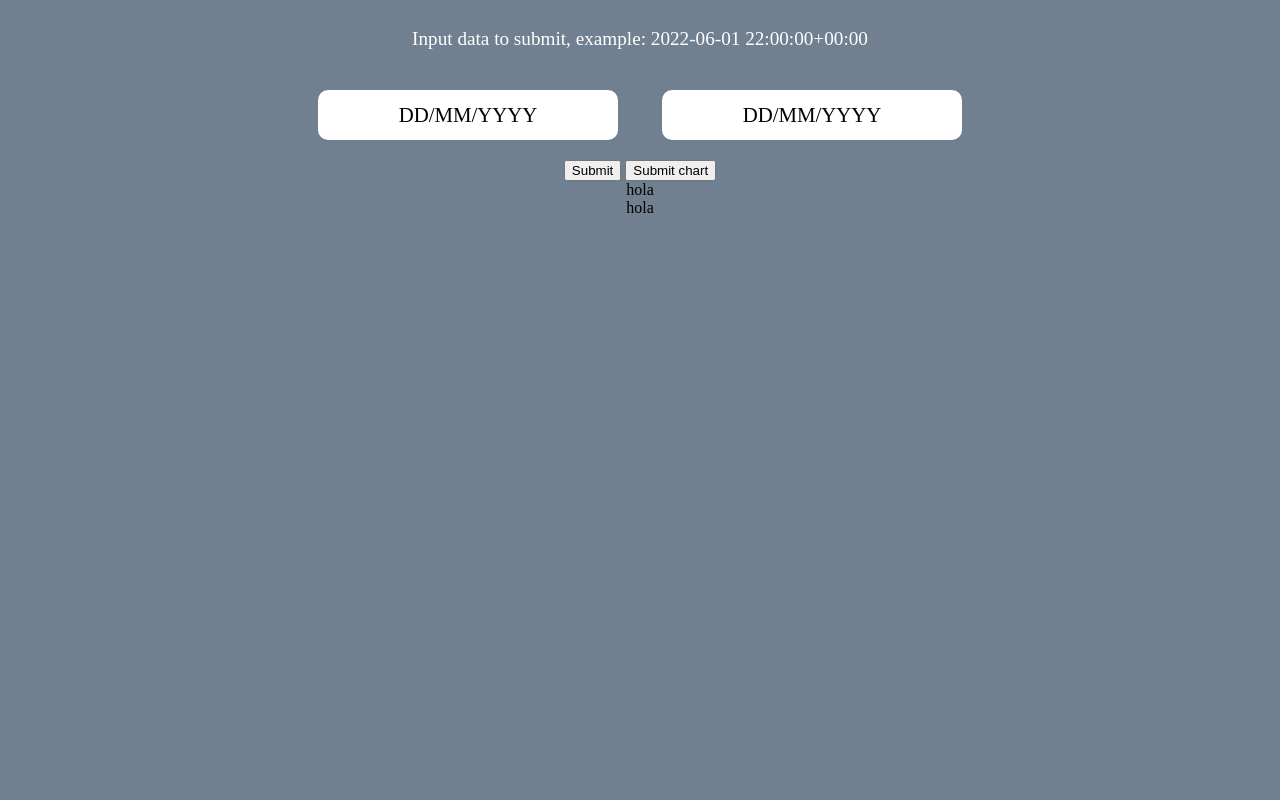
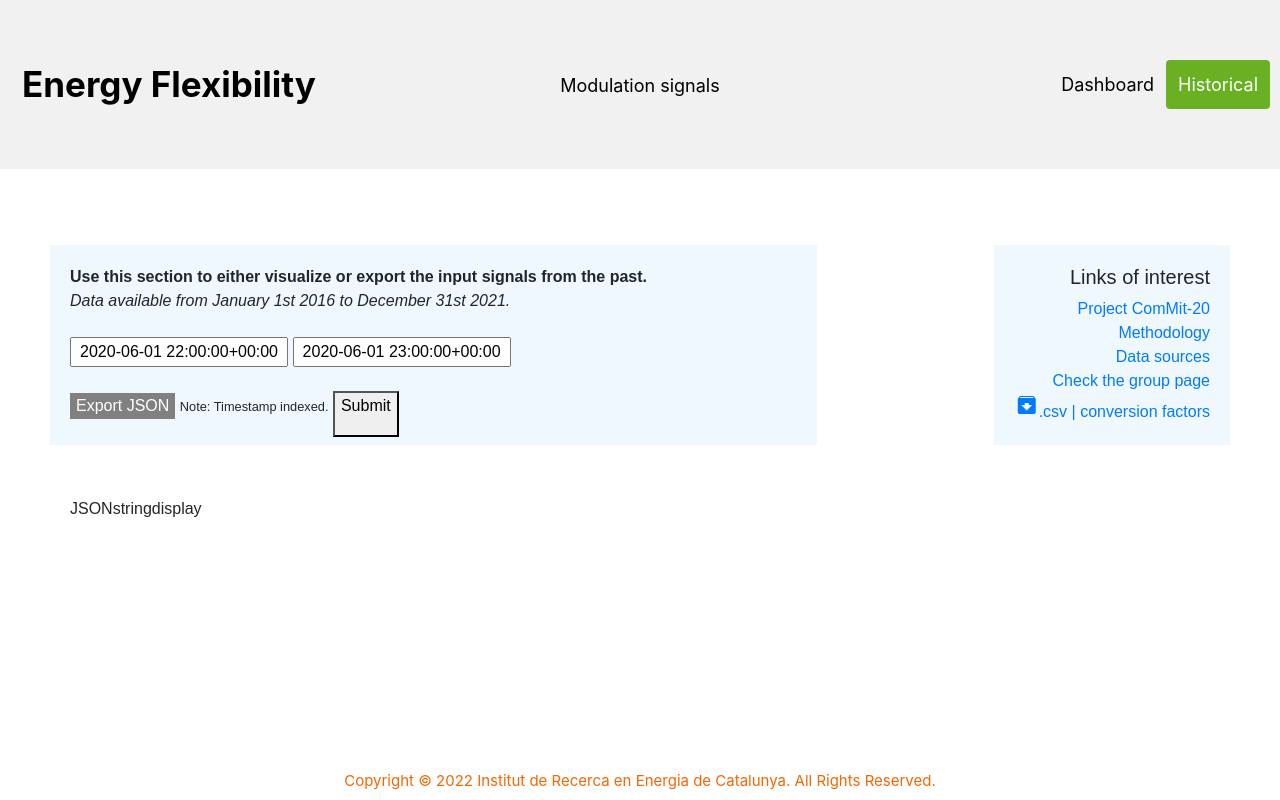
Before and after one commit to florezal754/test_app_greetings, a Flask app: template templates/historical.html in a window 1280 px wide. Run offline with Flask 2, Linux system fonts and the light colour scheme; the template is opened without the code that fills it, so the values that code supplies are empty; some libraries are stand-ins or nearby versions.

Commit message:
Update new historical

```diff
--- a/templates/historical.html
+++ b/templates/historical.html
@@ -1,39 +1,178 @@
+<!DOCTYPE html>
 <html>
-    <!--<link rel="stylesheet" href="https://cdn.jsdelivr.net/npm/bootstrap@4.3.1/dist/css/bootstrap.min.css" integrity="sha384-ggOyR0iXCbMQv3Xipma34MD+dH/1fQ784/j6cY/iJTQUOhcWr7x9JvoRxT2MZw1T" crossorigin="anonymous">-->
-    <link rel="stylesheet" href="{{ url_for('static', filename='css/main.css') }}">
+    <link rel="stylesheet" href="https://cdn.jsdelivr.net/npm/bootstrap@4.3.1/dist/css/bootstrap.min.css" integrity="sha384-ggOyR0iXCbMQv3Xipma34MD+dH/1fQ784/j6cY/iJTQUOhcWr7x9JvoRxT2MZw1T" crossorigin="anonymous">
 
 <head>
+    <meta charset="UTF-8">
+    <meta name="viewport" content="width=device-width, initial-scale=1">
+    <link href="https://fonts.googleapis.com/icon?family=Material+Icons" rel="stylesheet">
     <script src="https://ajax.googleapis.com/ajax/libs/jquery/3.1.1/jquery.min.js"></script>
-     <script src='https://cdn.plot.ly/plotly-latest.min.js'></script>
+
+    <title>Marginal signals</title>
+    <!-- Add the Plotly Script Scource in html head tag-->
+    <script src="https://cdn.plot.ly/plotly-latest.min.js" ></script>
+    <!--<link rel="stylesheet" href="{{ url_for('static', filename='main.css') }}">-->
+    <!--<link rel="stylesheet" href="/static/css/nav.css">-->
+    <style>
+        /*Dashboard style*/
+        * {box-sizing: border-box;}
+        .content {font-family: Arial;padding: 40px;}
+        .content_signals {font-family: Arial;margin-top:100px;margin-left:30px;margin-right:30px;align-content:center;}
+
+        #navsection {margin-bottom: 200px;}
+        /* Create two unequal columns that floats next to each other */
+        /* Left column */
+        .leftcolumn {float: left;width: 50%;}
+        /* Right column */
+        .rightcolumn {float: left;width: 50%;padding-left: 20px;}
+        /* Clear floats after the columns */
+        .row:after {content: "";display: table;clear: both;}
+        /* Footer */
+        .footer {font-size: 15px;text-align: center;position: fixed;padding:10px;margin:0;bottom: 0;width: 100%;height: 40px;color:rgb(245,102,0);background: white;}
+        /* Add a card effect for articles */
+        .card {background-color: white;padding: 20px;margin-top: 20px;}
+
+        /* Create a sticky/fixed navbar */
+        #navbar {
+            overflow: hidden;
+            background-color: #f1f1f1;
+            padding: 60px 10px; /* Large padding which will shrink on scroll (using JS) */
+            transition: 0.4s; /* Adds a transition effect when the padding is decreased */
+            position: fixed; /* Sticky/fixed navbar */
+            width: 100%;
+            top: 0; /* At the top */
+            z-index: 99;
+        }
+
+        /* Style the navbar links */
+        #navbar a {
+            float: left;
+            color: black;
+            text-align: center;
+            padding: 12px;
+            text-decoration: none;
+            font-size: 18px;
+            line-height: 25px;
+            border-radius: 4px;
+        }
+
+        /* Style the logo */
+        #navbar #logo {font-size: 35px;font-weight: bold;transition: 0.4s;}
+        /* Links on mouse-over */
+        #navbar a:hover {background-color: #ddd;color: black;}
+        /* Style the active/current link */
+        #navbar a.active {background-color: rgb(106,176,35);color: white;}
+        /* Display some links to the right */
+        #navbar-right {float: right;}
+        /* Centered section inside the top navigation */
+        .topnav-centered a {float: none;position: absolute;top: 50%;left: 50%;transform: translate(-50%, -50%);}
+
+        .inputPanel {width:30%;text-align:center;}
+
+    </style>
 </head>
 <body>
-    <p>Input data to submit, example: 2022-06-01 22:00:00+00:00</p>
+    <!-- Nav -->
+    <section id="navsection">
+        <div id="navbar">
+            <a href="https://marginal-signals.herokuapp.com/" id="logo">Energy Flexibility</a>
+            <!-- Centered link -->
+            <div class="topnav-centered">
+                <a href="https://marginal-signals.herokuapp.com/">Modulation signals</a>
+            </div>
+            <div id="navbar-right">
+              <a href="https://marginal-signals.herokuapp.com/dashboard">Dashboard</a>
+              <a href="https://marginal-signals.herokuapp.com/historical" class="active">Historical</a>
+            </div>
+          </div>
+    </section>
+    <!--<section class="content">-->
+    <!-- Main content -->
+    <section class="content_signals">
+        <div class="xx" id="xx" style="height:300px;width:100%;border:none;background:RGBA(0, 0, 0, 0);display:flex;justify-content:center;align-items:center;">
+            <div style="height:250px;width:100%;border:none;padding:20px;background:white;background:RGBA(0, 0, 0, 0)">
+                <div class="leftcolumn" style="height:200px;width:65%;background-color:#f0f8ff;border:none;padding:20px;">
+                    <b>Use this section to either visualize or export the input signals
+                        from the past.</b>  <br>
+                    <i>Data available from January 1st 2016 to December 31st 2021.</i>
+                    <br><br>
+                    <input class="inputPanel" type="text" id="start_date" name="start_date"  data-linked="true" value="2020-06-01 22:00:00+00:00" />
+                    <input class="inputPanel" type="text" id="end_date" name="end_date"  data-linked="true" value="2020-06-01 23:00:00+00:00"/>
+                    <br><br>
+                    <button style="background-color:grey;border:none;"><a href="static\historical.json" download="historical.json" style="background-color: grey;color: white;">Export JSON</a></button>
+                    <small>Note: Timestamp indexed.</small>
+                    <button type='button' id='submitJSONstring' value="Submit JSON string">
+                        <p>Submit</p>
+                      </button>
+                    <div class="xx" id="JSONstringdisplay" style="height:auto;margin-top:60px;">
+                        JSONstringdisplay
+                    </div>
+                </div>
+                <div class="leftcolumn" style="height:200px;width:15%;border:none;background-color:white;">
+                    <div id="xx">
+                    </div>
+                </div>
+                <div class="rightcolumn" style="height:200px;width:20%;border:none;background-color:#f0f8ff;padding:20px;text-align:right;">
+                    <h5>Links of interest</h5>
+                        <a href="https://www.irec.cat/research/projects/commit20/">Project ComMit-20</a>
                         <br>
-    <input class="inputPanel" type="text" id="start_date" name="start_date"  data-linked="true" value="DD/MM/YYYY"/>
-    <input class="inputPanel" type="text" id="end_date" name="end_date"  data-linked="true" value="DD/MM/YYYY"/>
+                        <a href="http://dspace.aeipro.com/xmlui/handle/123456789/3271">Methodology</a>
                         <br>
-    <button type='button' id='submit'>Submit</button>
-    <button type='button' id='submit1'>Submit chart</button>
+                        <a href="https://www.esios.ree.es/es">Data sources</a>
+                        <br>
+                        <a href="https://www.irec.cat/research/group/thermal-energy-and-building-performance/">Check the group page</a>
+                        <br>
+                        <a href="static/CF.csv" download="CF.csv"><i class="material-icons">archive</i>.csv | conversion factors</a>
 
-    <div id="messagedisplay">hola</div>
-    <div id='chart' class='chart js-plotly-plot'>hola
-        {{ ploting_plotly | safe }}
                 </div>
 
-  </body>
+            </div>
+    </div>
+    </section>
+
+    <footer>
+
+    <div class="footer">
+        <p>Copyright © 2022 Institut de Recerca en
+            Energia de Catalunya. All Rights Reserved.</p>
+    </div>
+</footer>
+
+<script >
+    // When the user scrolls down 80px from the top of the document, resize the navbar's padding and the logo's font size
+    window.onscroll = function() {scrollFunction()};
+
+    function scrollFunction() {
+    if (document.body.scrollTop > 80 || document.documentElement.scrollTop > 80) {
+        document.getElementById("navbar").style.padding = "30px 10px";
+        document.getElementById("logo").style.fontSize = "25px";
+        document.getElementById("navbar").style.background = "lightblue";
+    } else {
+        document.getElementById("navbar").style.padding = "60px 10px";
+        document.getElementById("logo").style.fontSize = "35px";
+        document.getElementById("navbar").style.background = "#f1f1f1";
+    }
+    }
+</script>
+
+
  <script>
     // Script json
     $(document).ready(function() {
-      $('#submit').click(function(){
-        console.log('clicked submit')
+      $('#submitJSONstring').click(function(){
+        console.log('clicked submitJSONstring')
         var start_date = $('#start_date').val();
         var end_date = $('#end_date').val();
         $.ajax({
-         url: "/historical",
+         //url: "/historical",
+         url: "/checkhistorical",
          type: "get",
          data: {start_date: start_date, end_date:end_date},
          success: function(response) {
-            $('#messagedisplay').text(response)
+            //$('#JSONstringdisplay').text(response);
+            //var resultado = JSON.parse(response);
+            $('#JSONstringdisplay').html(response);
+
         },
          error: function(xhr) {
            //Do Something to handle error
@@ -43,34 +182,5 @@
     });
 </script>
 
-
-    <script type='text/javascript'>
-// script chart
-
-    $(document).ready(function() {
-        $('#submit1').click(function(){
-          console.log('clicked submit chart')
-          var start_date = $('#start_date').val();
-          var end_date = $('#end_date').val();
-          var graphs = {{ ploting_plotly | safe }}
-          //Plotly.plot('chart', graphs, {})
-          $.ajax({
-           url: "/historicalchart1",
-           type: "get",
-           data: {start_date: start_date, end_date:end_date},
-           success: function(ploting_plotly) {
-
-            $('#chart').text(ploting_plotly,ploting_plotly=ploting_plotly)
-            //response = graphs
-            //$('#chart').text(response)
-            //$('#chart').Ploty.plot(response, {})
-            Plotly.plot('chart', graphs, {})
-          },
-           error: function(xhr) {
-             //Do Something to handle error
-         }
-       });
-       });
-      });
-  </script>
+</body>
 </html>
```
Lines whose indentation alone changed are shown as unchanged.
